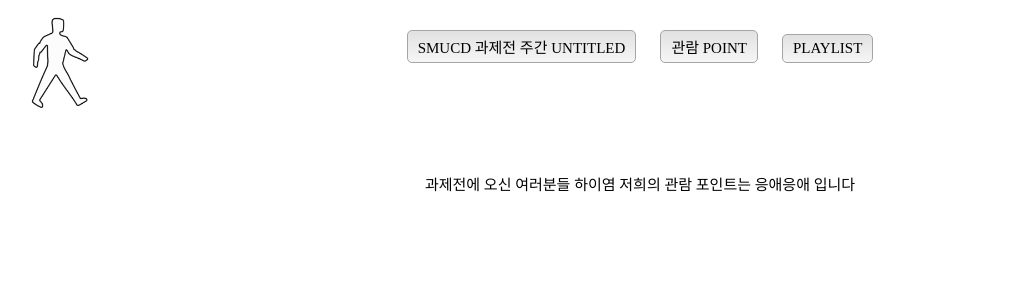
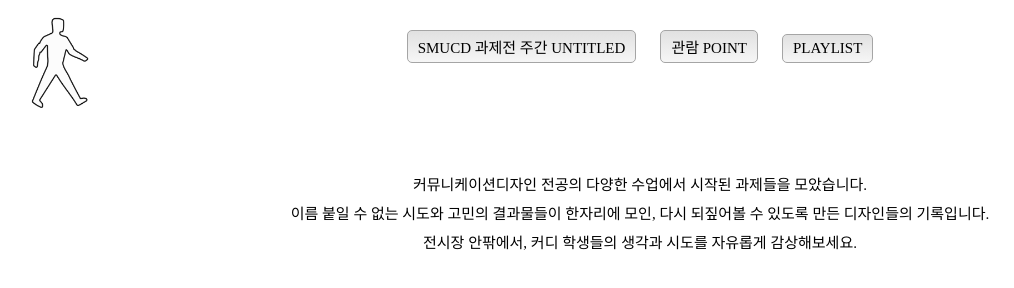
Before and after one commit to hjlim21/UNTITLED, a website: page welcome.html in a window 1280 px wide. Both pictures are taken after a click on the element "관람 POINT". Shown: the whole page, without its empty margins (0-1014 px from the left). Drawn offline with Linux system fonts and the light colour scheme.

Commit message:
내용수정

```diff
--- a/script/index.js
+++ b/script/index.js
@@ -6,7 +6,9 @@ $(document).ready(function () {
     const currentText = $(this).find('span').text();
 
     if (currentText === 'FFF') {
-      alert('2025 상명대학교 커뮤니케이션디자인전공 과제전 주간');
+      alert(
+        '이름 붙일 수 없는 시도들, 정의하기 이전의 생각들, 디자인의 기록입니다.'
+      );
       window.location.href = 'welcome.html';
       return;
     }
--- a/script/welcome.js
+++ b/script/welcome.js
@@ -12,7 +12,10 @@ document.addEventListener('DOMContentLoaded', () => {
   const messageBox = document.getElementById('message');
 
   intBtn.addEventListener('click', () => {
-    messageBox.textContent =
-      '과제전에 오신 여러분들 하이염 저희의 관람 포인트는 응애응애 입니다';
+    messageBox.innerHTML = `
+    <p>커뮤니케이션디자인 전공의 다양한 수업에서 시작된 과제들을 모았습니다.</p>
+    <p>이름 붙일 수 없는 시도와 고민의 결과물들이 한자리에 모인, 다시 되짚어볼 수 있도록 만든 디자인들의 기록입니다.</p>
+    <p>전시장 안팎에서, 커디 학생들의 생각과 시도를 자유롭게 감상해보세요.</p>
+  `;
   });
 });
--- a/style/welcome.css
+++ b/style/welcome.css
@@ -109,3 +109,7 @@ body {
     font-size: 0.5312rem;
   }
 }
+
+#message p {
+  margin-bottom: 0.5rem;
+}
```
